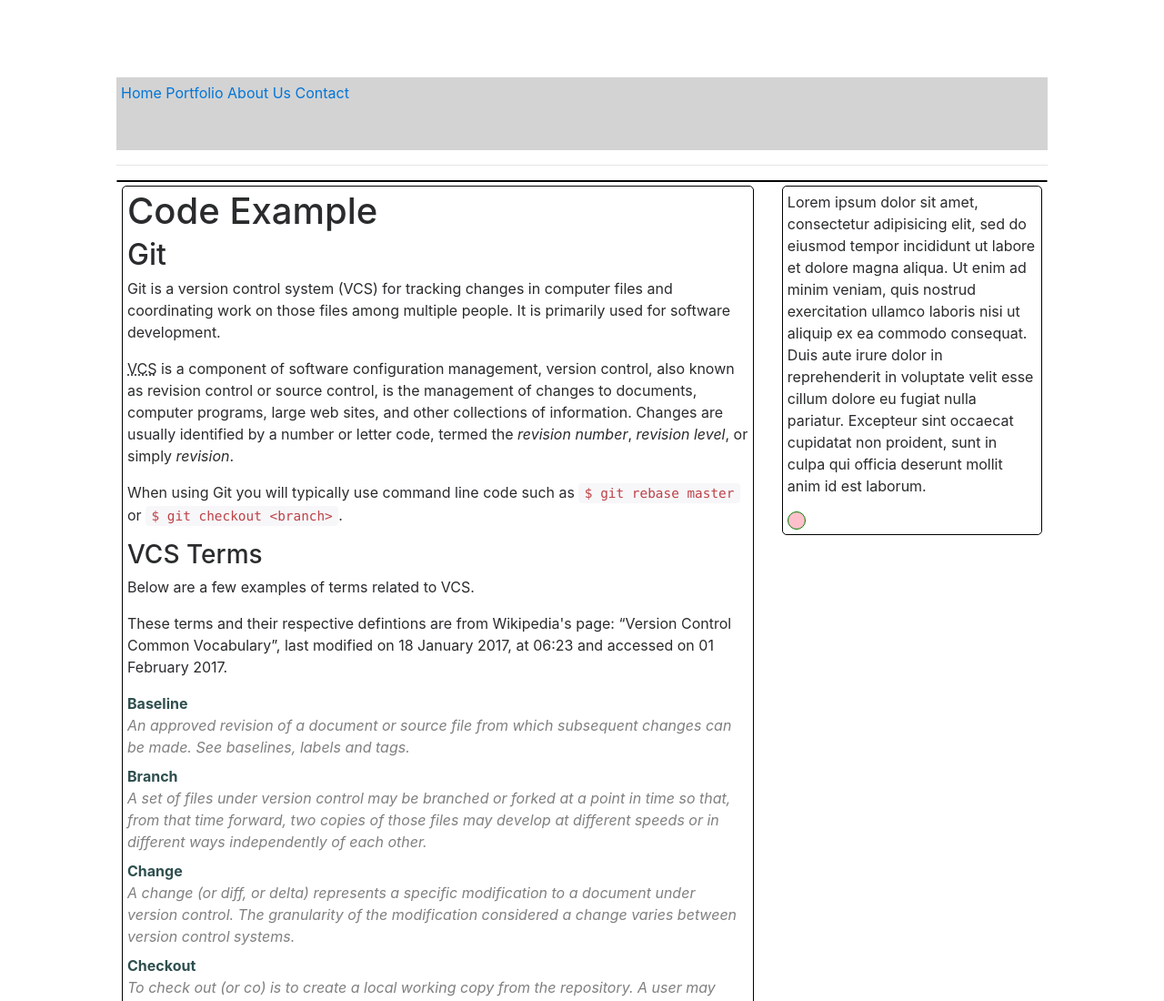
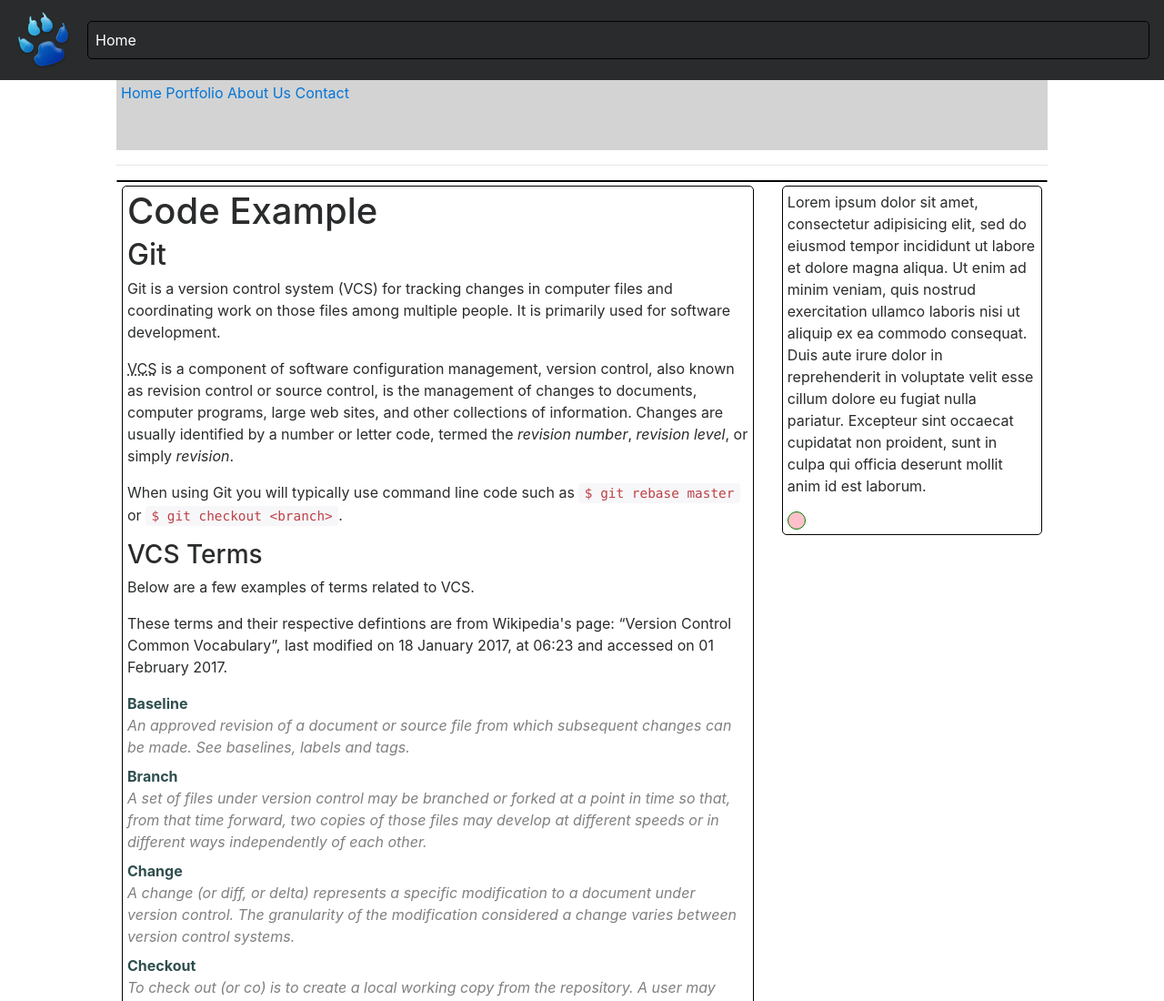
Before and after one commit to BluePawDev/bootstrap, a plain HTML site: page index-bootstrap.html in a window 1280 px wide. Shown: the top 1100 px of the page at 91% size. Drawn offline with Linux system fonts and the light colour scheme.

Commit message:
Add core header/nav bar

```diff
--- a/index-bootstrap.html
+++ b/index-bootstrap.html
@@ -15,6 +15,21 @@
     <title>Sandbox: Bootstrap</title>
   </head>
   <body>
+    <nav class="navbar navbar-toggleable-md navbar-inverse bg-inverse fixed-top">
+      <button type="button" name="button" class="navbar-toggler navbar-toggler-right" data-toggle="collapse" data-target="#navbarsExampleDefault" aria-controls="navbarsExampleDefault" aria-expanded="false" aria-label="Toggle navigation"
+      <span class="navbar-toggler-icon"></span></button>
+
+      <a class="navbar-brand" href="#"><img src="blue-paw-logo-64x64.png" alt="Blue Paw Dev logo"></a>
+
+      <div class="collapse navbar-collapse" id="navbarExampleDefault">
+        <ul class="navbar-nav mr-auto">
+          <li class="nav-item active"><a class="nav-link" href="#">Home <span class="sr-only">(current)</span></a></li>
+
+        </ul>
+
+      </div>
+
+    </nav>
     <section class="pageHeader">
       <header class="navHeader">
         <nav class="navBar">
```
